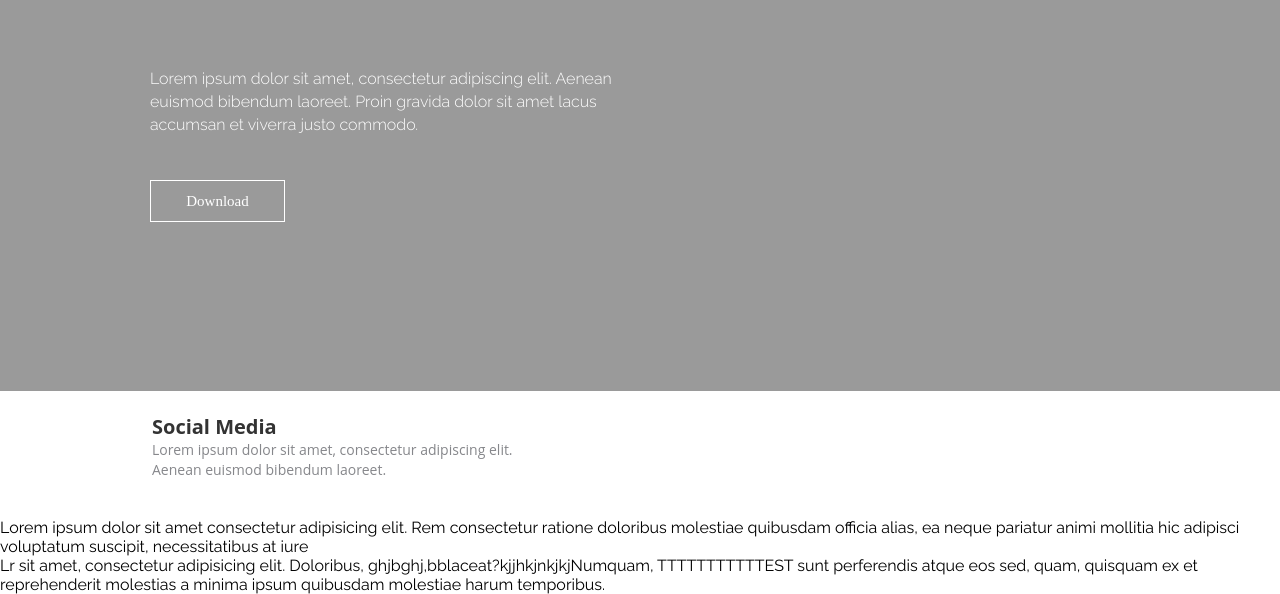
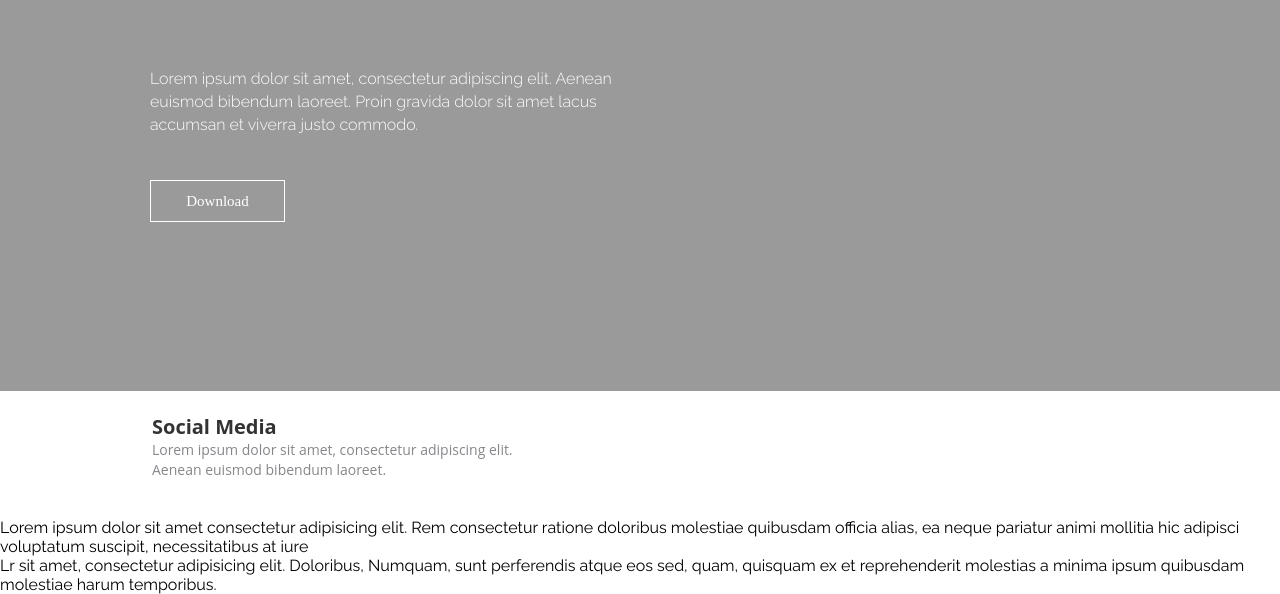
Before and after one commit to StanislavSheremet/axit, a plain HTML site: page maket.html in a window 1280 px wide. Shown: the part 321-915 px from the top of the page. Drawn offline with Linux system fonts and the light colour scheme.

Commit message:
Update maket.html

```diff
--- a/maket.html
+++ b/maket.html
@@ -61,10 +61,9 @@
       animi mollitia hic adipisci voluptatum suscipit, necessitatibus at iure
     </span>
     <p>
-      Lr sit amet, consectetur adipisicing elit. Doloribus,
-      ghjbghj,bblaceat?kjjhkjnkjkjNumquam, TTTTTTTTTTTEST sunt perferendis atque
-      eos sed, quam, quisquam ex et reprehenderit molestias a minima ipsum
-      quibusdam molestiae harum temporibus.
+      Lr sit amet, consectetur adipisicing elit. Doloribus, Numquam, sunt
+      perferendis atque eos sed, quam, quisquam ex et reprehenderit molestias a
+      minima ipsum quibusdam molestiae harum temporibus.
     </p>
   </body>
 </html>
```
